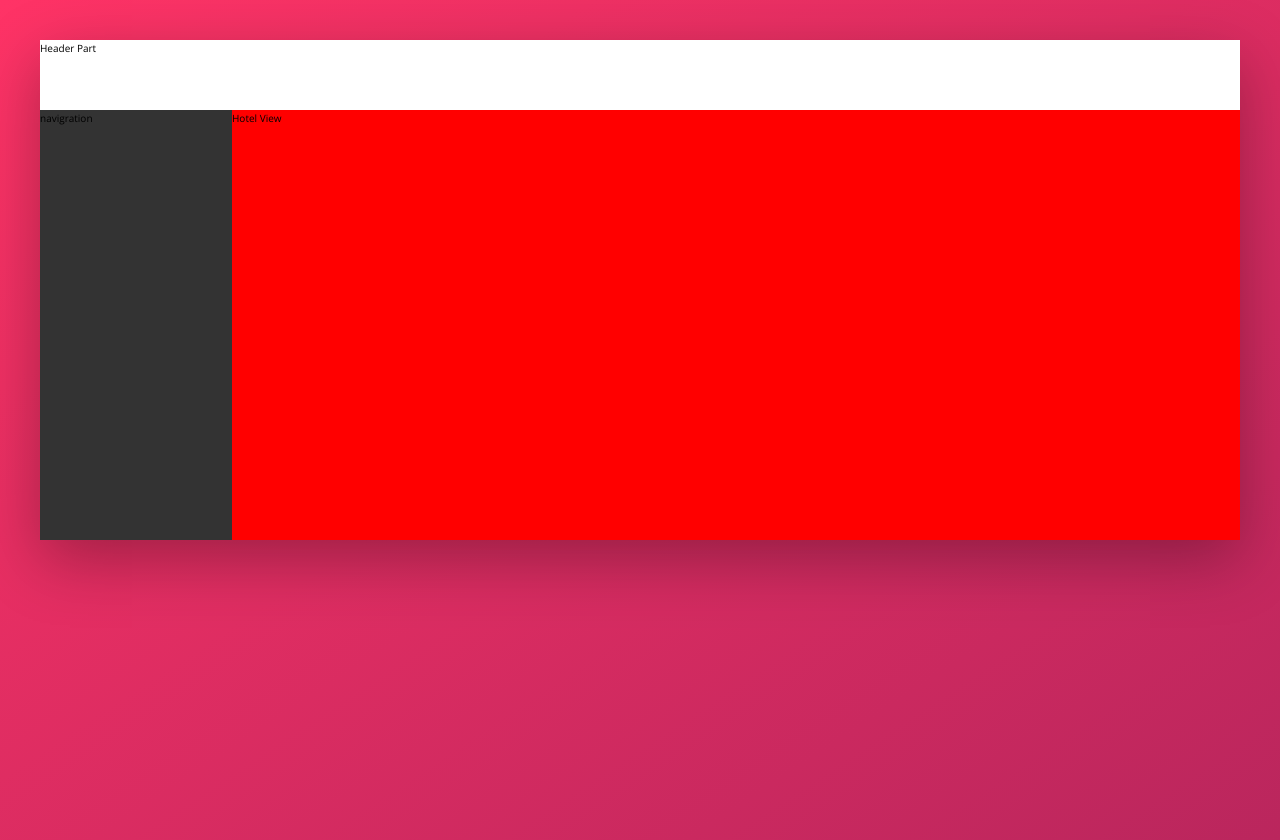
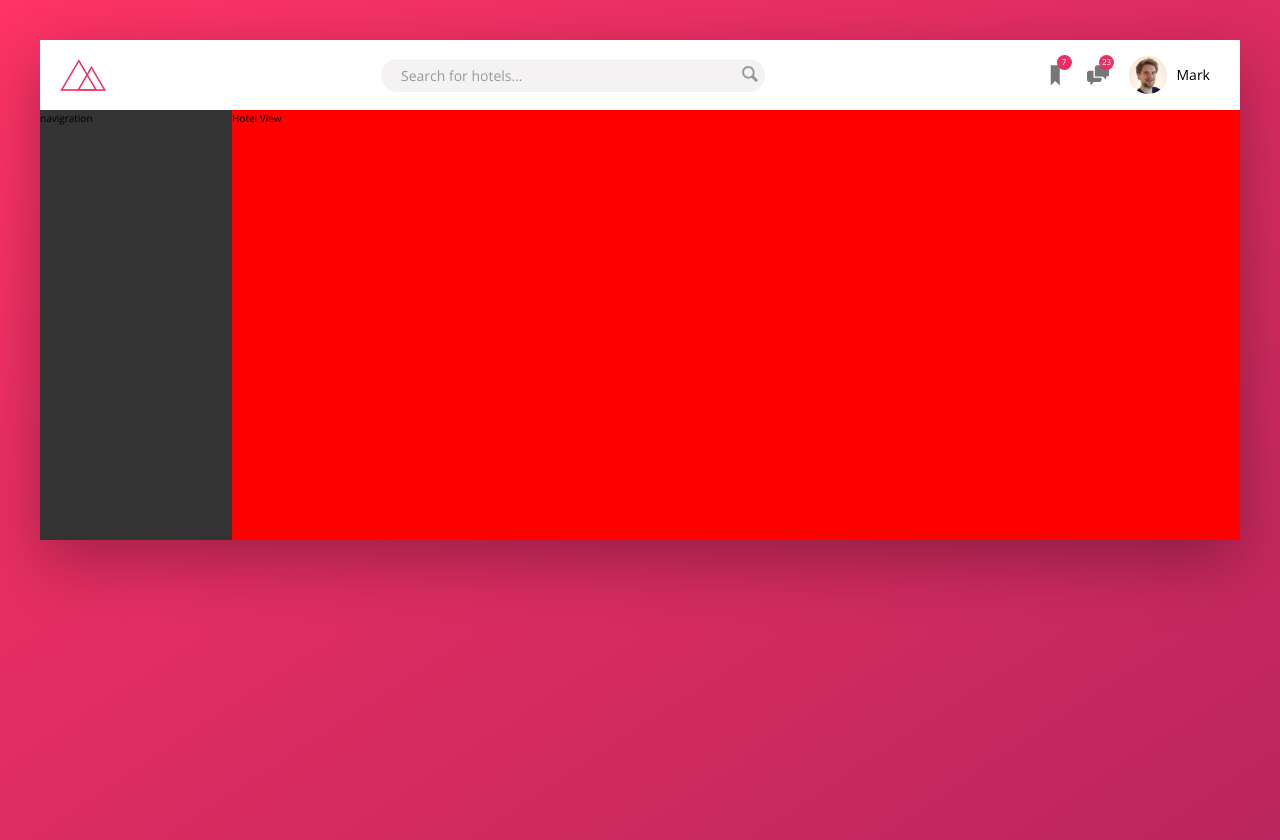
Before and after one commit to markbdsouza/Trillo, a website: page index.html in a window 1280 px wide. Drawn offline with nearby package versions, Linux system fonts and the light colour scheme.

Commit message:
header component and svg

```diff
--- a/index.html
+++ b/index.html
@@ -15,7 +15,34 @@
 <body>
     <div class="container">
         <header class="header">
-            Header Part
+            <img src="img/logo.png" alt="trillo logo" class="logo">
+            <form action="#" class="search">
+                <input type="text" name="" id="" class="search__input" placeholder="Search for hotels...">
+                <button class="search__button">
+                    <svg class="search__icon">
+                        <use xlink:href="img/sprite.svg#icon-magnifying-glass"></use>
+                    </svg>
+                </button>
+            </form>
+
+            <nav class="user-nav">
+                <div class="user-nav__icon-box">
+                    <svg class="user-nav__icon">
+                        <use xlink:href="img/sprite.svg#icon-bookmark"></use>
+                    </svg>
+                    <span class="user-nav__notification">7</span>
+                </div>
+                <div class="user-nav__icon-box">
+                    <svg class="user-nav__icon">
+                        <use xlink:href="img/sprite.svg#icon-chat"></use>
+                    </svg>
+                    <span class="user-nav__notification">23</span>
+                </div>
+                <div class="user-nav__user">
+                    <img src="img/user.jpg" alt="user picture" class="user-nav__user-photo">
+                    <span class="user-nav__user-name">Mark</span>
+                </div>
+            </nav>
         </header>
         <div class="content">
             <nav class="sidebar">
--- a/sass/_components.scss
+++ b/sass/_components.scss
@@ -0,0 +1,110 @@
+//LOGO
+.logo {
+  height: 3.25rem;
+  margin-left: 2rem;
+}
+
+//SEARCH
+.search {
+  flex: 0 0 40%;
+  display: flex;
+  align-items: center;
+  justify-content: center;
+
+  &__input {
+    font-family: inherit;
+    font-size: inherit;
+    color: inherit;
+    background-color: var(--color-grey-light-2);
+    border: 0;
+    padding: 0.7rem 2rem;
+    border-radius: 1000px;
+    width: 80%;
+    position: relative;
+    transition: 0.5s all ease-in;
+    margin-right: -2.5rem;
+
+    &:focus {
+      outline: none;
+      width: 100%;
+      background-color: var(--color-grey-light-3);
+    }
+
+    &::-webkit-input-placeholder {
+      font-weight: 100;
+      color: var(--color-grey-dark-3);
+    }
+  }
+
+  &__input:focus + &__button {
+    background-color: var(--color-grey-light-3);
+  }
+
+  &__button {
+    border: none;
+    background-color: var(--color-grey-light-2);
+    z-index: 1;
+    &:focus {
+      outline: none;
+    }
+  }
+
+  &__icon {
+    height: 2rem;
+    width: 2rem;
+    fill: var(--color-grey-dark-3);
+  }
+}
+
+//USER NAV
+.user-nav {
+  align-self: stretch;
+  display: flex;
+  align-items: stretch;
+  position: relative;
+
+  & > * {
+    padding: 0 1rem;
+    cursor: pointer;
+    display: flex;
+    align-items: center;
+  }
+
+  & > *:hover {
+    background-color: var(--color-grey-light-2);
+  }
+  &__icon-box {
+    position: relative;
+  }
+
+  &__icon {
+    height: 2.25rem;
+    width: 2.25rem;
+    fill: var(--color-grey-dark-2);
+  }
+
+  &__notification {
+    height: 1.5rem;
+    width: 1.5rem;
+    font-size: 0.8rem;
+    background-color: var(--color-primary);
+    color: #fff;
+    border-radius: 50%;
+    position: absolute;
+    top: 1.5rem;
+    right: 0.5rem;
+    display: flex;
+    justify-content: center;
+    align-items: center;
+  }
+
+  &__user-photo {
+    height: 3.75rem;
+    border-radius: 50%;
+  }
+
+  &__user-name {
+    margin-right: 2rem;
+    margin-left: 1rem;
+  }
+}
--- a/sass/_layout.scss
+++ b/sass/_layout.scss
@@ -11,9 +11,13 @@
 }
 
 .header {
+  font-size: 1.4rem;
   height: 7rem;
   background-color: #fff;
   border-bottom: var(--color-grey-light-2);
+  display: flex;
+  justify-content: space-between;
+  align-items: center;
 }
 
 .content {
```
Also changed, not shown: css/style.css, img/symbol-defs.svg (added).
